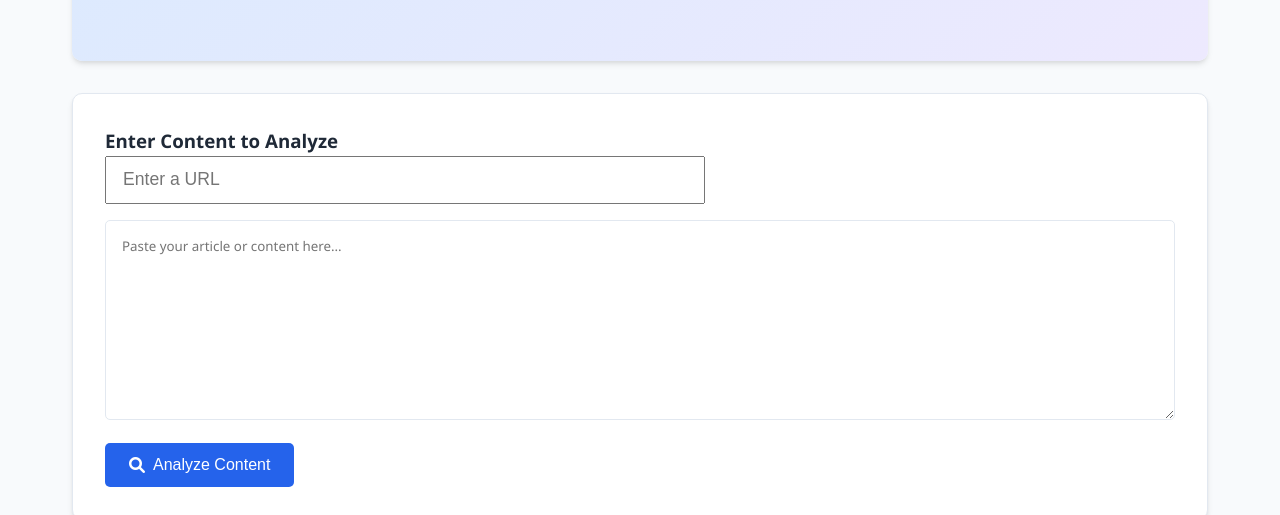
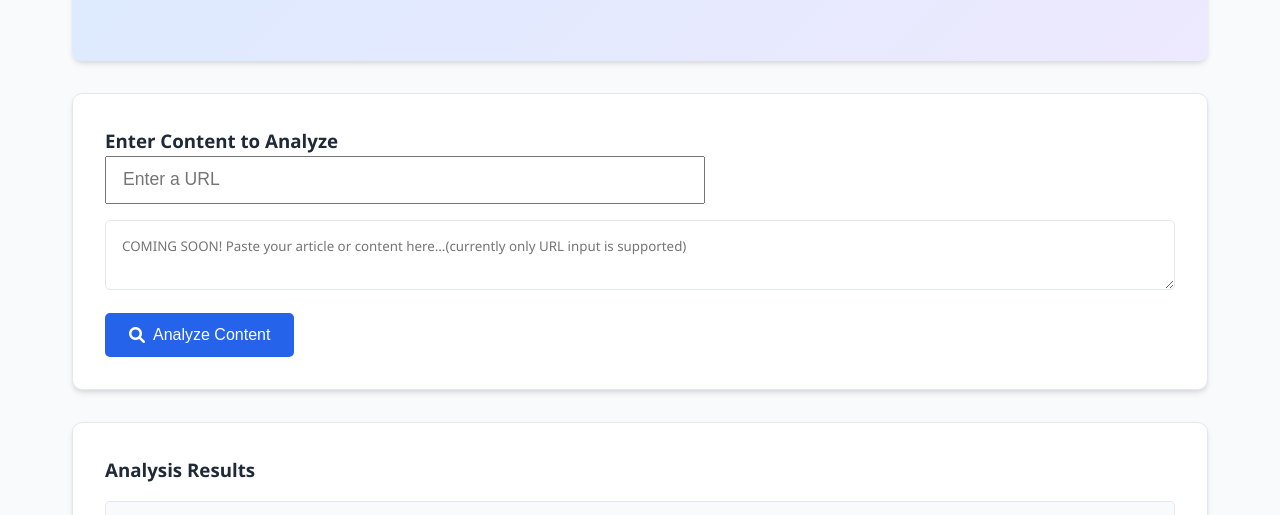
Before and after one commit to medicprolimited/mrajet, a website: page frontend/index.html in a window 1280 px wide. Shown: the part 285-800 px from the top of the page. Drawn offline with Linux system fonts and the light colour scheme.

Commit message:
Update main.css and index.html

```diff
--- a/frontend/index.html
+++ b/frontend/index.html
@@ -34,7 +34,7 @@
                 <h3>Enter Content to Analyze</h3>
                 <form id="analyze-form">
                     <input type="url" id="url-input" placeholder="Enter a URL" required>
-                    <textarea id="content-input" placeholder="Paste your article or content here..."></textarea>
+                    <textarea id="content-input" placeholder="COMING SOON! Paste your article or content here...(currently only URL input is supported)"></textarea>
                     <button type="submit" id="analyze-btn" class="primary-btn">
                         <i class="fas fa-search"></i> Analyze Content
                     </button>
@@ -49,7 +49,7 @@
                 </div>
                 <div class="report-container" style="display: none;">
                     <div class="report-toggle">
-                        <button type="button" class="primary-btn" onclick="toggleReport()">Toggle Markdown Report</button>
+                        <button type="button" class="primary-btn" onclick="toggleReport()">COMING SOON! Toggle Markdown Report</button>
                     </div>
                     <div id="report" class="report markdown" style="display: none;"></div>
                 </div>
--- a/frontend/styles/main.css
+++ b/frontend/styles/main.css
@@ -137,7 +137,7 @@ main {
 
 textarea {
     width: 100%;
-    min-height: 200px;
+    min-height: 50px;
     padding: 1rem;
     margin: 1rem 0;
     border: 1px solid var(--border-color);
```
